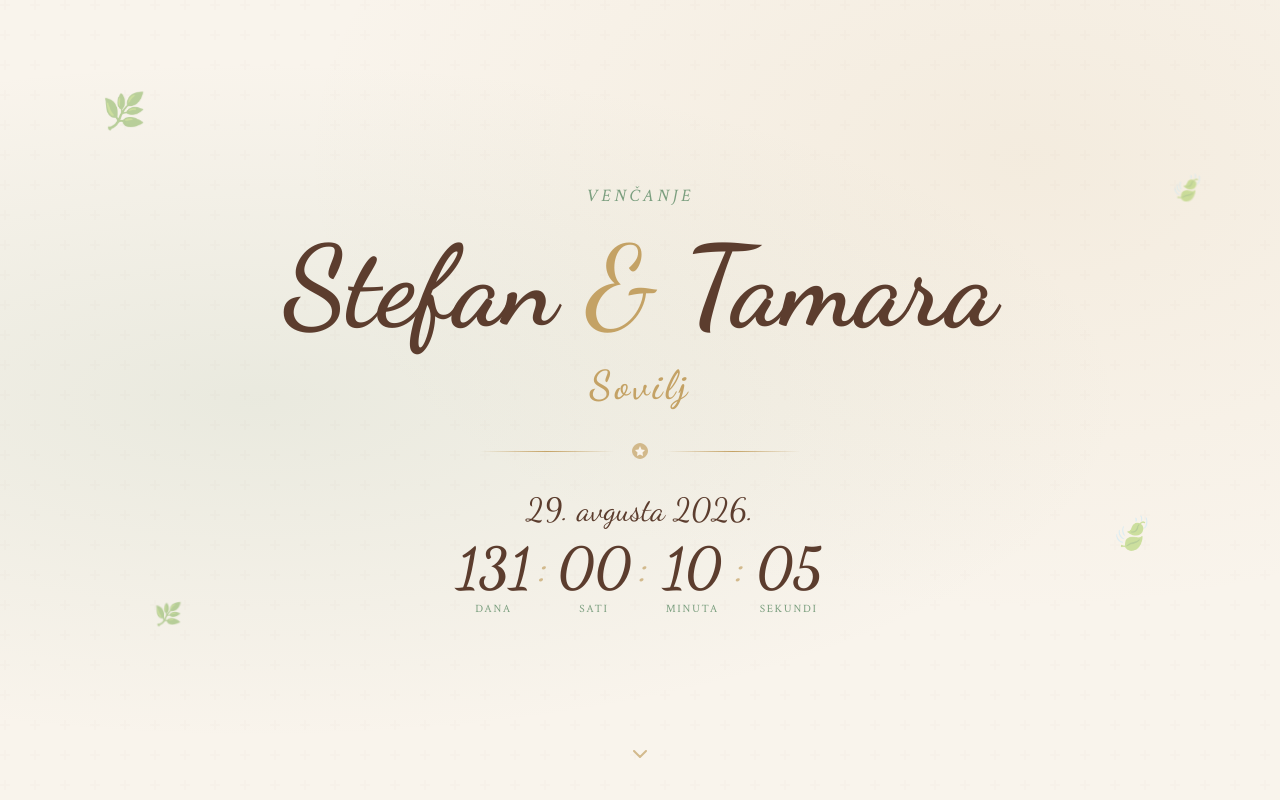
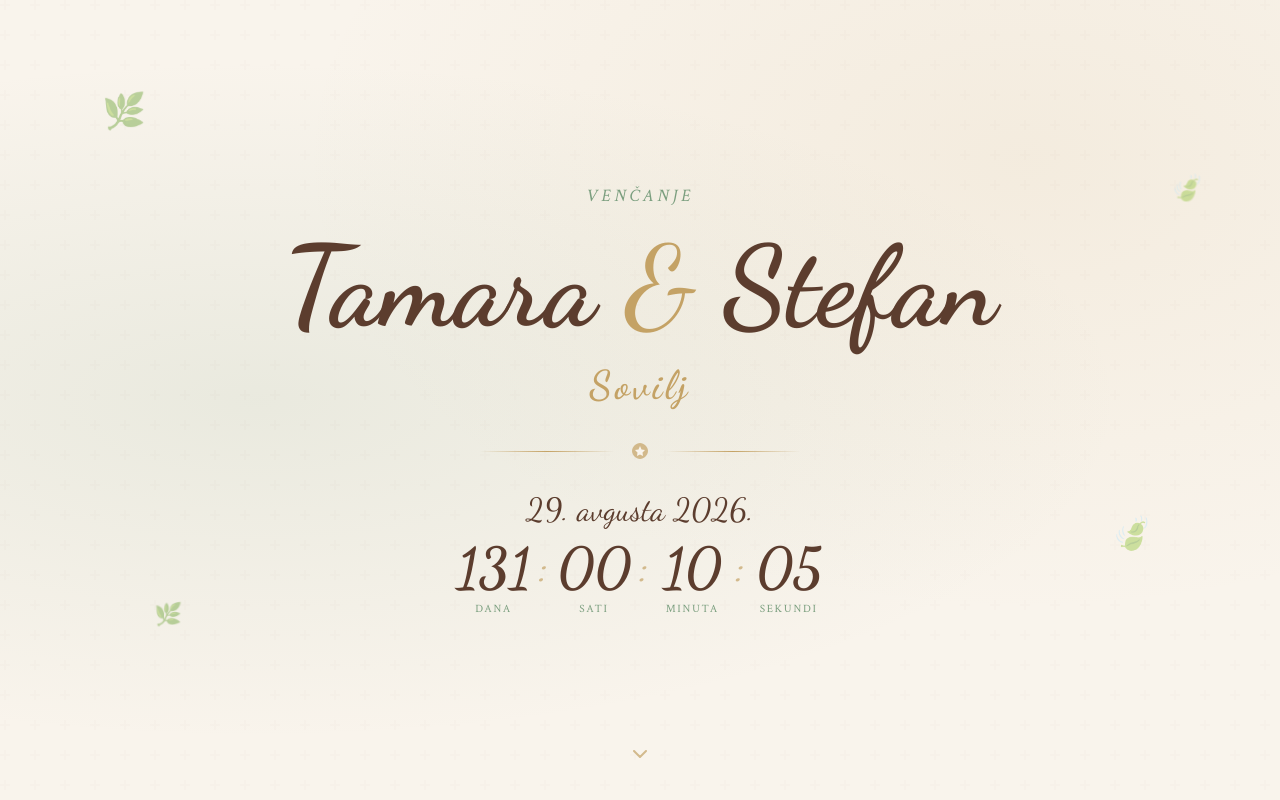
Before and after one commit to stefansovilj/wedding-portal, an Angular app: page / in a window 1280 px wide. Shown: the top 800 px of the page. Built offline with nearby package versions, Linux system fonts and the light colour scheme.

Commit message:
Swap name order to Tamara & Stefan

```diff
--- a/src/app/components/hero/hero.component.html
+++ b/src/app/components/hero/hero.component.html
@@ -9,7 +9,7 @@
     <p class="hero__pre">Venčanje</p>
 
     <h1 class="hero__names">
-      Stefan<span class="hero__amp"> & </span>Tamara
+      Tamara<span class="hero__amp"> & </span>Stefan
     </h1>
 
     <p class="hero__surname">Sovilj</p>
--- a/src/app/components/venue/venue.component.html
+++ b/src/app/components/venue/venue.component.html
@@ -32,7 +32,7 @@
   <footer class="venue__footer">
     <app-leaf-divider />
     <p class="venue__footer-text">
-      Stefan & Tamara Sovilj &nbsp;·&nbsp; 29. avgusta 2026.
+      Tamara & Stefan Sovilj &nbsp;·&nbsp; 29. avgusta 2026.
     </p>
     <p class="venue__footer-sub">Sa ljubavlju vas čekamo</p>
   </footer>
--- a/src/index.html
+++ b/src/index.html
@@ -2,7 +2,7 @@
 <html lang="hr">
 <head>
   <meta charset="utf-8">
-  <title>Stefan & Tamara Sovilj – 29.08.2026</title>
+  <title>Tamara & Stefan Sovilj – 29.08.2026</title>
   <base href="/">
   <meta name="viewport" content="width=device-width, initial-scale=1">
   <meta name="description" content="Venčanje Stefana i Tamare Sovilj – 29. avgusta 2026.">
```
